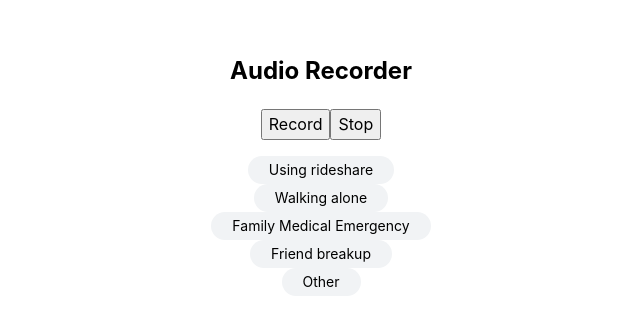
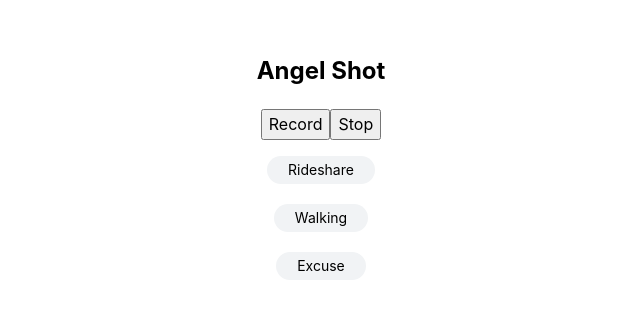
Before and after one commit to jackburkhardt/AngelShot, a React (Vite) app in the folder frontend/: page / in a window 1280 px wide. Shown: the top 334 px of the page, without its empty margins (319-959 px from the left). Built offline with nearby package versions, Linux system fonts and the light colour scheme.

Commit message:
beginning of pages

```diff
--- a/frontend/package.json
+++ b/frontend/package.json
@@ -19,7 +19,8 @@
     "buffer": "^6.0.3",
     "microphone-stream": "^6.0.1",
     "react": "^18.2.0",
-    "react-dom": "^18.2.0"
+    "react-dom": "^18.2.0",
+    "react-router-dom": "^6.22.3"
   },
   "devDependencies": {
     "@types/react": "^18.2.66",
--- a/frontend/src/App.css
+++ b/frontend/src/App.css
@@ -1,6 +1,7 @@
 #root {
-  max-width: 1280px;
+  max-width: 1200px;
   margin: 0 auto;
   padding: 2rem;
   text-align: center;
+  height: 100dvh;
 }
--- a/frontend/src/App.tsx
+++ b/frontend/src/App.tsx
@@ -2,17 +2,18 @@ import "./App.css";
 import React, { useState } from "react";
 import { AudioRecorder } from "./components/AudioRecorder";
 import { Onboarding } from "./components/Onboarding";
+
 function App() {
   const [transcription, setTranscription] = useState("");
 
   return (
-    <>
+    <div>
       <AudioRecorder
         transcription={transcription}
         setTranscription={setTranscription}
       />
-      <Onboarding/>
-    </>
+      <Onboarding />
+    </div>
   );
 }
 
--- a/frontend/src/components/AudioRecorder.tsx
+++ b/frontend/src/components/AudioRecorder.tsx
@@ -128,7 +128,7 @@ export function AudioRecorder({
   }
   return (
     <div>
-      <h2>Audio Recorder</h2>
+      <h2>Angel Shot</h2>
       <main>
         <div>
           <button onClick={() => startRecording(transcribeCallback)}>
--- a/frontend/src/components/Onboarding.tsx
+++ b/frontend/src/components/Onboarding.tsx
@@ -1,17 +1,46 @@
 import { Chip } from "@mantine/core";
 import { useState } from "react";
+import { Stack } from '@mantine/core';
 
 export function Onboarding({}) {
-  const [chipAns, setChipAns] = useState("react");
+  const [value, setValue] = useState('react');
+  const [page, setPage] = useState(0);
+
+  const what_var = <Chip.Group multiple={false} value={value} onChange={setValue}>
+                <Chip value="Rideshare">Rideshare</Chip>
+                <Chip value="Walking">Walking</Chip>
+                <Chip value="Excuse">Excuse</Chip>
+              </Chip.Group>
+
+  const who_var = <Chip.Group multiple={false} value={value} onChange={setValue}>
+                <Chip value="Parent">React</Chip>
+                <Chip value="Friend">Angular</Chip>
+                <Chip value="S_O">Svelte</Chip>
+                </Chip.Group>
+
+  const gender_var = <Chip.Group multiple={false} value={value} onChange={setValue}>
+                <Chip value="M">React</Chip>
+                <Chip value="F">Angular</Chip>
+                </Chip.Group>
+
+  function nextPage() {
+    setPage(page + 1);
+  }
+  function prevPage() {
+    setPage(page - 1);
+  }
+
+
   return (
-    <div>
-      <Chip.Group multiple={false} value={chipAns} onChange={setChipAns}>
-        <Chip value="rideshare">Using rideshare</Chip>
-        <Chip value="walking">Walking alone</Chip>
-        <Chip value="emergency">Family Medical Emergency</Chip>
-        <Chip value="breakup">Friend breakup</Chip>
-        <Chip value="other">Other</Chip>
-      </Chip.Group>
-    </div>
+    <Stack
+      h={300}
+      bg="var(--mantine-color-body)"
+      align="stretch"
+      gap="lg"
+    >
+      {{0 : what_var,
+        1 : who_var,
+        2 : gender_var}[page]}
+    </Stack>
   );
 }
--- a/frontend/src/main.tsx
+++ b/frontend/src/main.tsx
@@ -1,5 +1,6 @@
 import React from "react";
 import ReactDOM from "react-dom/client";
+import { BrowserRouter as Router } from 'react-router-dom';
 import App from "./App.tsx";
 import "./index.css";
 import { MantineProvider } from "@mantine/core";
@@ -8,8 +9,10 @@ import '@mantine/core/styles.css';
 
 ReactDOM.createRoot(document.getElementById("root")!).render(
   <React.StrictMode>
-    <MantineProvider theme={{ primaryColor: "green" }}>
-      <App />
-    </MantineProvider>
+    <Router>
+      <MantineProvider theme={{ primaryColor: "green" }}>
+        <App />
+      </MantineProvider>
+    </Router>
   </React.StrictMode>
 );
```
Also changed, not shown: 1 other file (tests, documents, lock files or other folders).
